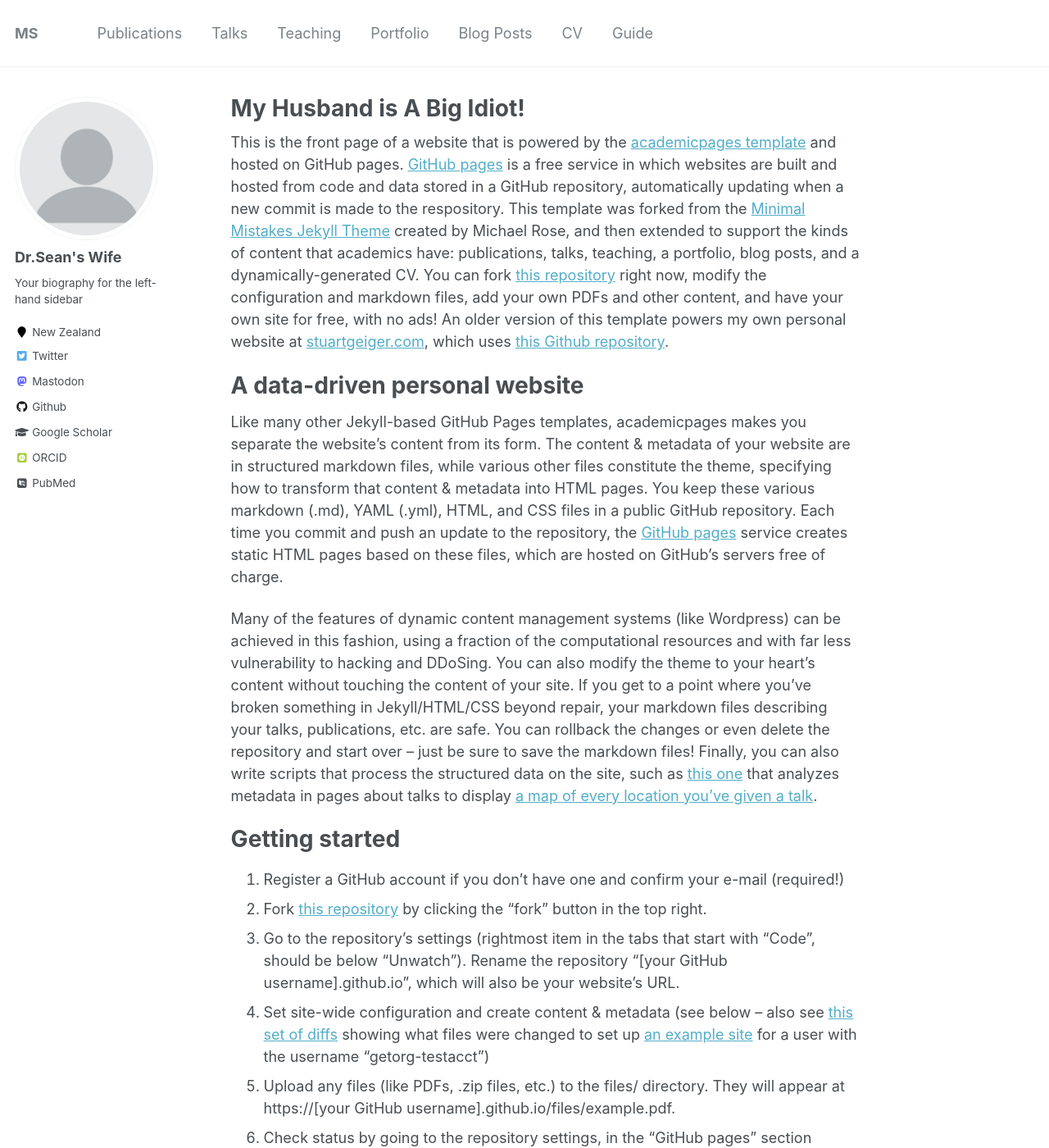
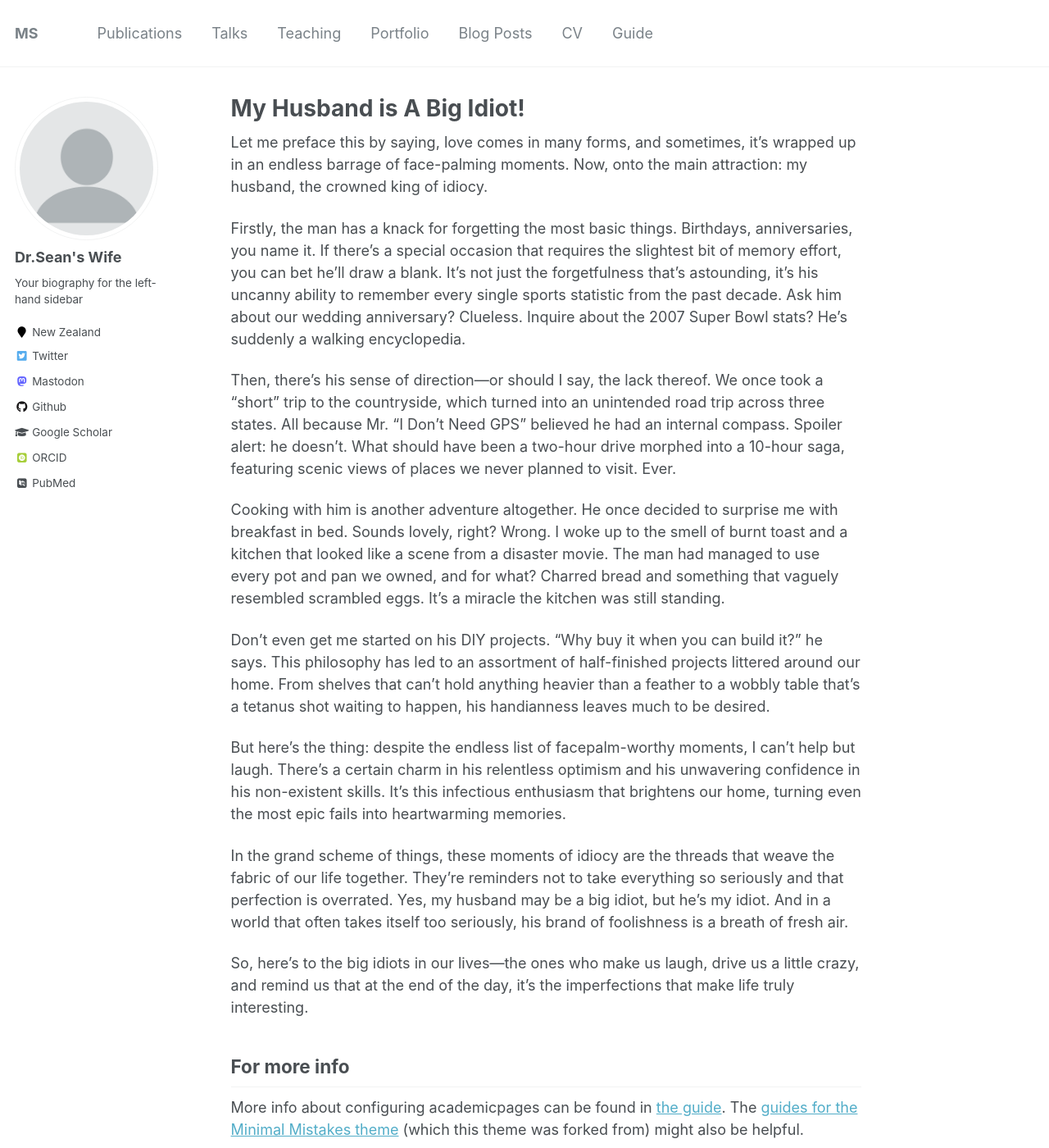
Before and after one commit to Yiwei-ZYW/yiwei-zyw.github.io, a Jekyll site: the page built from _pages/about.md, in a window 1280 px wide and 1400 px high. Shown: the whole window at 82% size. Built offline with Jekyll 4.4.1, drawn with Linux system fonts in a browser that asks for light colours; some web fonts are replaced; some of the changed text lies outside the part shown.

Commit message:
about.md

```diff
--- a/_pages/about.md
+++ b/_pages/about.md
@@ -7,42 +7,22 @@ redirect_from:
   - /about.html
 ---
 
-This is the front page of a website that is powered by the [academicpages template](https://github.com/academicpages/academicpages.github.io) and hosted on GitHub pages. [GitHub pages](https://pages.github.com) is a free service in which websites are built and hosted from code and data stored in a GitHub repository, automatically updating when a new commit is made to the respository. This template was forked from the [Minimal Mistakes Jekyll Theme](https://mmistakes.github.io/minimal-mistakes/) created by Michael Rose, and then extended to support the kinds of content that academics have: publications, talks, teaching, a portfolio, blog posts, and a dynamically-generated CV. You can fork [this repository](https://github.com/academicpages/academicpages.github.io) right now, modify the configuration and markdown files, add your own PDFs and other content, and have your own site for free, with no ads! An older version of this template powers my own personal website at [stuartgeiger.com](http://stuartgeiger.com), which uses [this Github repository](https://github.com/staeiou/staeiou.github.io).
+Let me preface this by saying, love comes in many forms, and sometimes, it's wrapped up in an endless barrage of face-palming moments. Now, onto the main attraction: my husband, the crowned king of idiocy.
 
-A data-driven personal website
-======
-Like many other Jekyll-based GitHub Pages templates, academicpages makes you separate the website's content from its form. The content & metadata of your website are in structured markdown files, while various other files constitute the theme, specifying how to transform that content & metadata into HTML pages. You keep these various markdown (.md), YAML (.yml), HTML, and CSS files in a public GitHub repository. Each time you commit and push an update to the repository, the [GitHub pages](https://pages.github.com/) service creates static HTML pages based on these files, which are hosted on GitHub's servers free of charge.
+Firstly, the man has a knack for forgetting the most basic things. Birthdays, anniversaries, you name it. If there's a special occasion that requires the slightest bit of memory effort, you can bet he'll draw a blank. It's not just the forgetfulness that's astounding, it's his uncanny ability to remember every single sports statistic from the past decade. Ask him about our wedding anniversary? Clueless. Inquire about the 2007 Super Bowl stats? He's suddenly a walking encyclopedia.
 
-Many of the features of dynamic content management systems (like Wordpress) can be achieved in this fashion, using a fraction of the computational resources and with far less vulnerability to hacking and DDoSing. You can also modify the theme to your heart's content without touching the content of your site. If you get to a point where you've broken something in Jekyll/HTML/CSS beyond repair, your markdown files describing your talks, publications, etc. are safe. You can rollback the changes or even delete the repository and start over -- just be sure to save the markdown files! Finally, you can also write scripts that process the structured data on the site, such as [this one](https://github.com/academicpages/academicpages.github.io/blob/master/talkmap.ipynb) that analyzes metadata in pages about talks to display [a map of every location you've given a talk](https://academicpages.github.io/talkmap.html).
+Then, there's his sense of direction—or should I say, the lack thereof. We once took a "short" trip to the countryside, which turned into an unintended road trip across three states. All because Mr. "I Don't Need GPS" believed he had an internal compass. Spoiler alert: he doesn't. What should have been a two-hour drive morphed into a 10-hour saga, featuring scenic views of places we never planned to visit. Ever.
 
-Getting started
-======
-1. Register a GitHub account if you don't have one and confirm your e-mail (required!)
-1. Fork [this repository](https://github.com/academicpages/academicpages.github.io) by clicking the "fork" button in the top right.
-1. Go to the repository's settings (rightmost item in the tabs that start with "Code", should be below "Unwatch"). Rename the repository "[your GitHub username].github.io", which will also be your website's URL.
-1. Set site-wide configuration and create content & metadata (see below -- also see [this set of diffs](http://archive.is/3TPas) showing what files were changed to set up [an example site](https://getorg-testacct.github.io) for a user with the username "getorg-testacct")
-1. Upload any files (like PDFs, .zip files, etc.) to the files/ directory. They will appear at https://[your GitHub username].github.io/files/example.pdf.
-1. Check status by going to the repository settings, in the "GitHub pages" section
+Cooking with him is another adventure altogether. He once decided to surprise me with breakfast in bed. Sounds lovely, right? Wrong. I woke up to the smell of burnt toast and a kitchen that looked like a scene from a disaster movie. The man had managed to use every pot and pan we owned, and for what? Charred bread and something that vaguely resembled scrambled eggs. It's a miracle the kitchen was still standing.
 
-Site-wide configuration
-------
-The main configuration file for the site is in the base directory in [_config.yml](https://github.com/academicpages/academicpages.github.io/blob/master/_config.yml), which defines the content in the sidebars and other site-wide features. You will need to replace the default variables with ones about yourself and your site's github repository. The configuration file for the top menu is in [_data/navigation.yml](https://github.com/academicpages/academicpages.github.io/blob/master/_data/navigation.yml). For example, if you don't have a portfolio or blog posts, you can remove those items from that navigation.yml file to remove them from the header.
+Don't even get me started on his DIY projects. "Why buy it when you can build it?" he says. This philosophy has led to an assortment of half-finished projects littered around our home. From shelves that can't hold anything heavier than a feather to a wobbly table that's a tetanus shot waiting to happen, his handianness leaves much to be desired.
 
-Create content & metadata
-------
-For site content, there is one markdown file for each type of content, which are stored in directories like _publications, _talks, _posts, _teaching, or _pages. For example, each talk is a markdown file in the [_talks directory](https://github.com/academicpages/academicpages.github.io/tree/master/_talks). At the top of each markdown file is structured data in YAML about the talk, which the theme will parse to do lots of cool stuff. The same structured data about a talk is used to generate the list of talks on the [Talks page](https://academicpages.github.io/talks), each [individual page](https://academicpages.github.io/talks/2012-03-01-talk-1) for specific talks, the talks section for the [CV page](https://academicpages.github.io/cv), and the [map of places you've given a talk](https://academicpages.github.io/talkmap.html) (if you run this [python file](https://github.com/academicpages/academicpages.github.io/blob/master/talkmap.py) or [Jupyter notebook](https://github.com/academicpages/academicpages.github.io/blob/master/talkmap.ipynb), which creates the HTML for the map based on the contents of the _talks directory).
+But here's the thing: despite the endless list of facepalm-worthy moments, I can't help but laugh. There's a certain charm in his relentless optimism and his unwavering confidence in his non-existent skills. It's this infectious enthusiasm that brightens our home, turning even the most epic fails into heartwarming memories.
 
-**Markdown generator**
+In the grand scheme of things, these moments of idiocy are the threads that weave the fabric of our life together. They're reminders not to take everything so seriously and that perfection is overrated. Yes, my husband may be a big idiot, but he's my idiot. And in a world that often takes itself too seriously, his brand of foolishness is a breath of fresh air.
 
-I have also created [a set of Jupyter notebooks](https://github.com/academicpages/academicpages.github.io/tree/master/markdown_generator
-) that converts a CSV containing structured data about talks or presentations into individual markdown files that will be properly formatted for the academicpages template. The sample CSVs in that directory are the ones I used to create my own personal website at stuartgeiger.com. My usual workflow is that I keep a spreadsheet of my publications and talks, then run the code in these notebooks to generate the markdown files, then commit and push them to the GitHub repository.
+So, here's to the big idiots in our lives—the ones who make us laugh, drive us a little crazy, and remind us that at the end of the day, it's the imperfections that make life truly interesting.
 
-How to edit your site's GitHub repository
-------
-Many people use a git client to create files on their local computer and then push them to GitHub's servers. If you are not familiar with git, you can directly edit these configuration and markdown files directly in the github.com interface. Navigate to a file (like [this one](https://github.com/academicpages/academicpages.github.io/blob/master/_talks/2012-03-01-talk-1.md) and click the pencil icon in the top right of the content preview (to the right of the "Raw | Blame | History" buttons). You can delete a file by clicking the trashcan icon to the right of the pencil icon. You can also create new files or upload files by navigating to a directory and clicking the "Create new file" or "Upload files" buttons.
-
-Example: editing a markdown file for a talk
-![Editing a markdown file for a talk](/images/editing-talk.png)
 
 For more info
 ------
```
